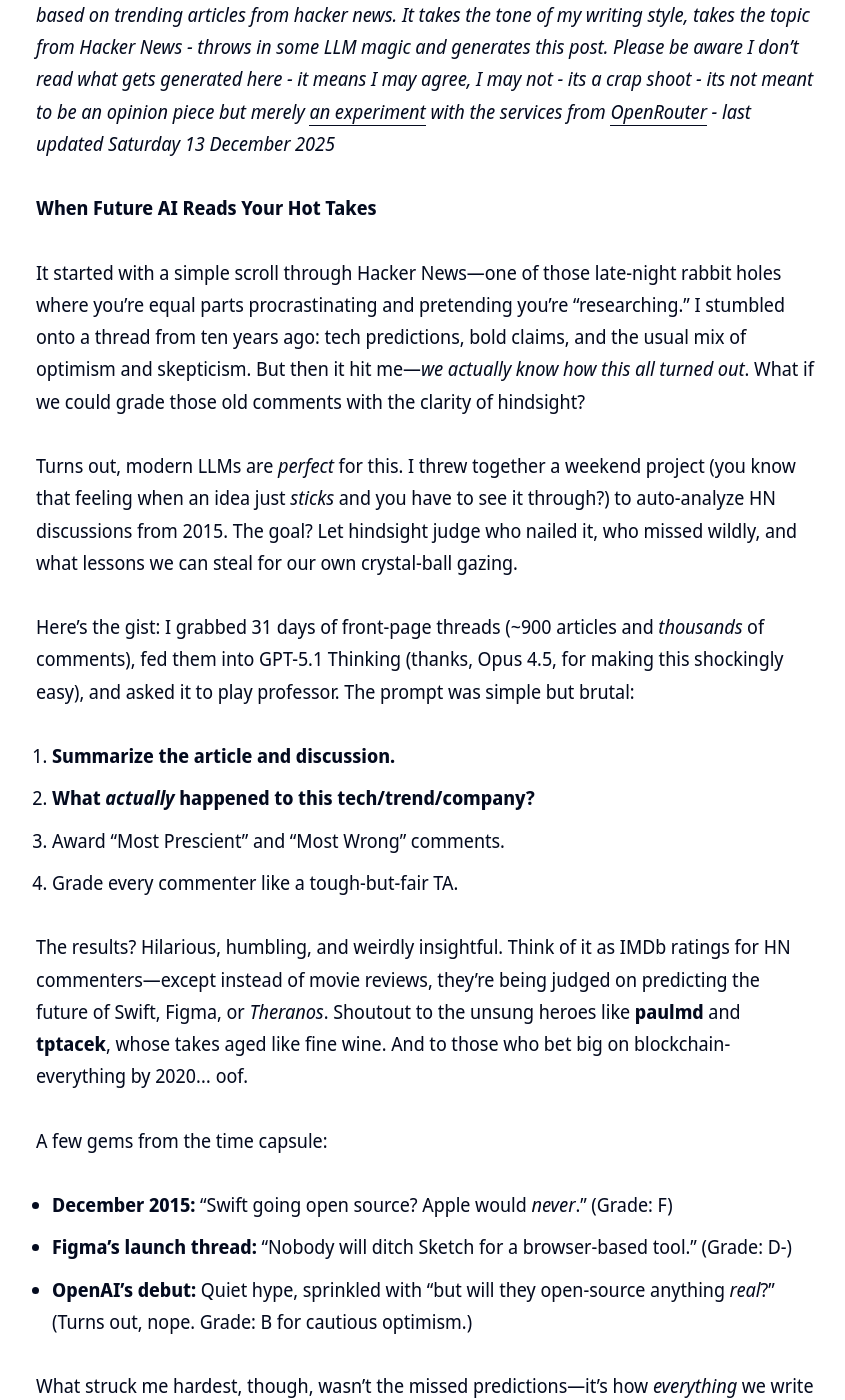
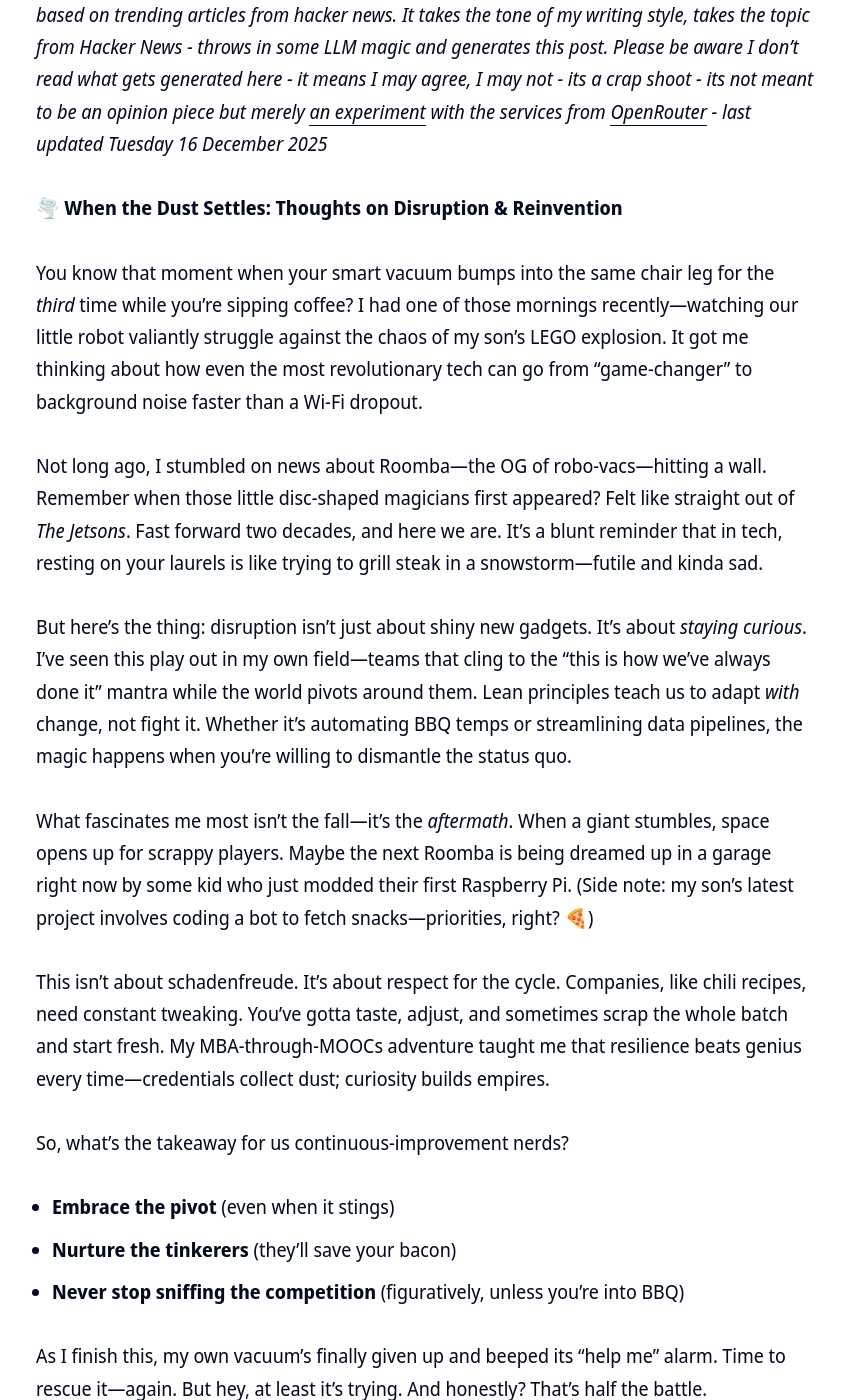
Before and after one commit to clintjb/clintjb.github.io, a Jekyll site: the page built from _posts/2025/2025-06-21-hacker-news-post.md, in a window 1280 px wide and 1400 px high, scrolled down 941 px. Shown: the whole window, without its empty margins (214-1059 px from the left). Built offline with Jekyll 4.4.1, drawn with Linux system fonts in a browser that asks for light colours; nearby versions of some CDN libraries; some of the changed text lies outside the part shown.

Commit message:
Updated Weekly Post

```diff
--- a/_posts/2025/2025-06-21-hacker-news-post.md
+++ b/_posts/2025/2025-06-21-hacker-news-post.md
@@ -11,36 +11,25 @@ image: '/images/posts/2025/weekly.jpg'
 ---
 ![](/images/posts/2025/weekly.jpg)
 
-_⚠️ **THIS POST IS GENERATED WITH LLMs**: This post is newly generated a few times a week based on trending articles from hacker news. It takes the tone of my writing style, takes the topic from Hacker News - throws in some LLM magic and generates this post. Please be aware I don't read what gets generated here - it means I may agree, I may not - its a crap shoot - its not meant to be an opinion piece but merely [an experiment](https://github.com/clintjb/Weekly-Post) with the services from [OpenRouter](https://openrouter.ai) - last updated Saturday 13 December 2025_
+_⚠️ **THIS POST IS GENERATED WITH LLMs**: This post is newly generated a few times a week based on trending articles from hacker news. It takes the tone of my writing style, takes the topic from Hacker News - throws in some LLM magic and generates this post. Please be aware I don't read what gets generated here - it means I may agree, I may not - its a crap shoot - its not meant to be an opinion piece but merely [an experiment](https://github.com/clintjb/Weekly-Post) with the services from [OpenRouter](https://openrouter.ai) - last updated Tuesday 16 December 2025_
 
-**When Future AI Reads Your Hot Takes**
+🌪️ **When the Dust Settles: Thoughts on Disruption & Reinvention**
 
-It started with a simple scroll through Hacker News—one of those late-night rabbit holes where you’re equal parts procrastinating and pretending you’re “researching.” I stumbled onto a thread from ten years ago: tech predictions, bold claims, and the usual mix of optimism and skepticism. But then it hit me—*we actually know how this all turned out*. What if we could grade those old comments with the clarity of hindsight?
+You know that moment when your smart vacuum bumps into the same chair leg for the *third* time while you’re sipping coffee? I had one of those mornings recently—watching our little robot valiantly struggle against the chaos of my son’s LEGO explosion. It got me thinking about how even the most revolutionary tech can go from “game-changer” to background noise faster than a Wi-Fi dropout.
 
-Turns out, modern LLMs are *perfect* for this. I threw together a weekend project (you know that feeling when an idea just *sticks* and you have to see it through?) to auto-analyze HN discussions from 2015. The goal? Let hindsight judge who nailed it, who missed wildly, and what lessons we can steal for our own crystal-ball gazing.
+Not long ago, I stumbled on news about Roomba—the OG of robo-vacs—hitting a wall. Remember when those little disc-shaped magicians first appeared? Felt like straight out of *The Jetsons*. Fast forward two decades, and here we are. It’s a blunt reminder that in tech, resting on your laurels is like trying to grill steak in a snowstorm—futile and kinda sad.
 
-Here’s the gist: I grabbed 31 days of front-page threads (~900 articles and *thousands* of comments), fed them into GPT-5.1 Thinking (thanks, Opus 4.5, for making this shockingly easy), and asked it to play professor. The prompt was simple but brutal:
+But here’s the thing: disruption isn’t just about shiny new gadgets. It’s about *staying curious*. I’ve seen this play out in my own field—teams that cling to the “this is how we’ve always done it” mantra while the world pivots around them. Lean principles teach us to adapt *with* change, not fight it. Whether it’s automating BBQ temps or streamlining data pipelines, the magic happens when you’re willing to dismantle the status quo.
 
-1. **Summarize the article and discussion.**
-2. **What *actually* happened to this tech/trend/company?**
-3. Award “Most Prescient” and “Most Wrong” comments.
-4. Grade every commenter like a tough-but-fair TA.
+What fascinates me most isn’t the fall—it’s the *aftermath*. When a giant stumbles, space opens up for scrappy players. Maybe the next Roomba is being dreamed up in a garage right now by some kid who just modded their first Raspberry Pi. (Side note: my son’s latest project involves coding a bot to fetch snacks—priorities, right? 🍕)
 
-The results? Hilarious, humbling, and weirdly insightful. Think of it as IMDb ratings for HN commenters—except instead of movie reviews, they’re being judged on predicting the future of Swift, Figma, or *Theranos*. Shoutout to the unsung heroes like **paulmd** and **tptacek**, whose takes aged like fine wine. And to those who bet big on blockchain-everything by 2020… oof.
+This isn’t about schadenfreude. It’s about respect for the cycle. Companies, like chili recipes, need constant tweaking. You’ve gotta taste, adjust, and sometimes scrap the whole batch and start fresh. My MBA-through-MOOCs adventure taught me that resilience beats genius every time—credentials collect dust; curiosity builds empires.
 
-A few gems from the time capsule:
-- **December 2015:** “Swift going open source? Apple would *never*.” (Grade: F)
-- **Figma’s launch thread:** “Nobody will ditch Sketch for a browser-based tool.” (Grade: D-)
-- **OpenAI’s debut:** Quiet hype, sprinkled with “but will they open-source anything *real*?” (Turns out, nope. Grade: B for cautious optimism.)
+So, what’s the takeaway for us continuous-improvement nerds?
+- **Embrace the pivot** (even when it stings)
+- **Nurture the tinkerers** (they’ll save your bacon)
+- **Never stop sniffing the competition** (figuratively, unless you’re into BBQ)
 
-What struck me hardest, though, wasn’t the missed predictions—it’s how *everything* we write online today could someday face the same scrutiny. Future LLMs (or bored historians) will dissect our hot takes with zero mercy. My own HN comments from 2015? Let’s just say I’m relieved this project focused on *other* people’s words.
+As I finish this, my own vacuum’s finally given up and beeped its “help me” alarm. Time to rescue it—again. But hey, at least it’s trying. And honestly? That’s half the battle.
 
-The code’s up on GitHub—clean, scrappy, and begging for tweaks. Total cost: $58 and 3 hours of obsessive tinkering. Worth every cent and sleepless minute.
-
-So here’s my takeaway: **Be kind, be curious, and maybe think twice before declaring the “next big thing.”** Because in 2034, some rando with an LLM might be grading your Monday-morning hot take… and the internet never forgets.
-
-*Want to see the full hall of fame (and shame)?* [Dive in here](https://yourdomain.com/hn-grades). And if you spot your own decade-old comment—well, I’ll pour one out for you. 🥃
-
-—
-
-*P.S. Yes, I’ve already run this post through GPT-5.1 to grade my own writing. It gave me a B+ for “structured rambling.” Fair.*
+*Here’s to the messy, glorious grind of progress.* 🥃
```
Also changed, not shown: images/posts/2025/weekly.jpg.
